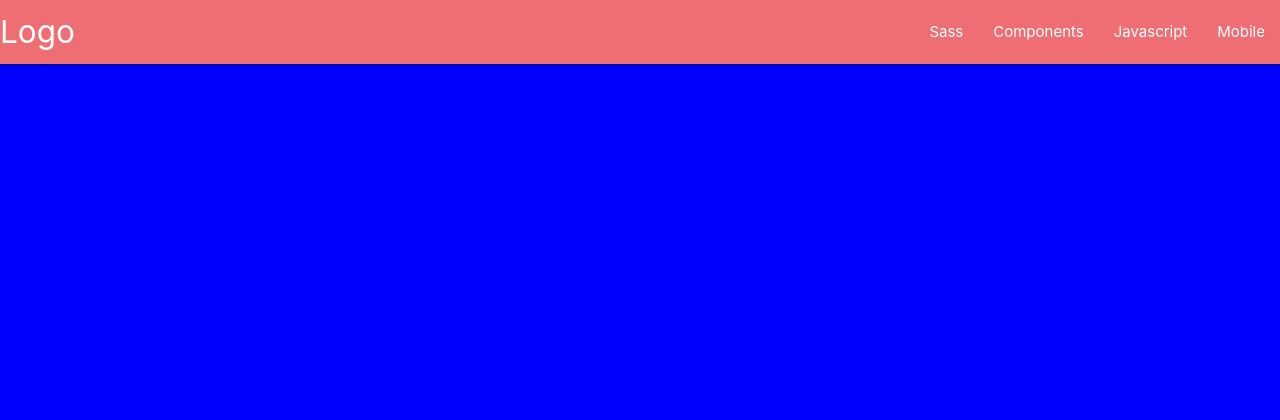
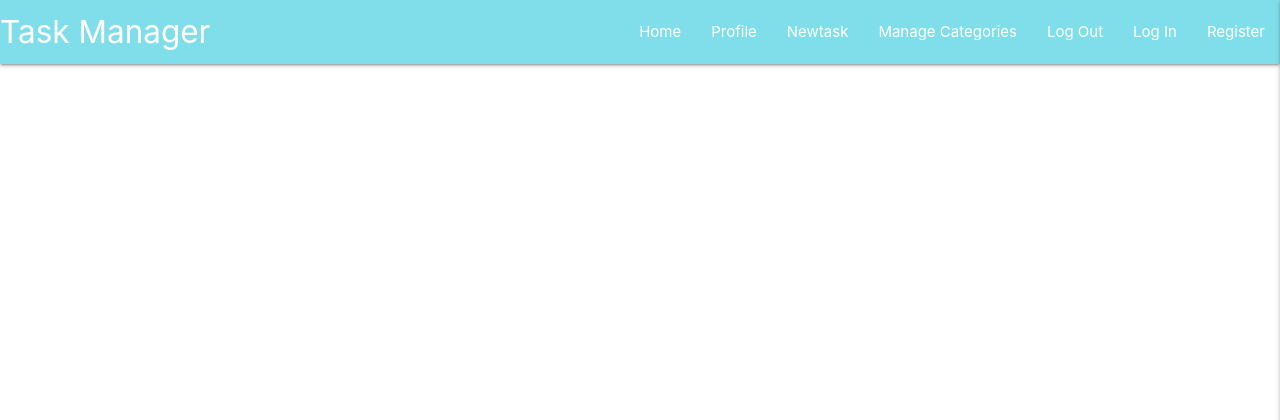
Before and after one commit to TNamdarian/flask-task-manager-project, a Flask app: page / in a window 1280 px wide. Shown: the top 420 px of the page. Run offline with Flask 2, Linux system fonts and the light colour scheme; data that the repository does not hold is empty; some libraries are stand-ins or nearby versions.

Commit message:
Add Materialize and sidenav

```diff
--- a/static/css/style.css
+++ b/static/css/style.css
@@ -1,3 +1,3 @@
-body {
-    background-color: blue;
+.text-shadow {
+    text-shadow: 2px, 2px, 2px rgba(0, 0, 0, 0.5);
 }
--- a/static/js/script.js
+++ b/static/js/script.js
@@ -0,0 +1,5 @@
+$(document).ready(function() {
+    $('.sidenav').sidenav({
+        edge: "right"
+    });
+});
--- a/templates/base.html
+++ b/templates/base.html
@@ -14,24 +14,34 @@
 <body>
     <header>
         <!-- top navbar -->
-        <nav>
+        <nav class="nav-extended text-shadow cyan lighten-3">
             <div class="nav-wrapper">
-                <a href="#!" class="brand-logo">Logo</a>
-                <a href="#" data-target="mobile-demo" class="sidenav-trigger"><i class="material-icons">menu</i></a>
+                <a href="{{ url_for('get_tasks') }}" class="brand-logo">Task Manager</a>
+                <a href="#" data-target="mobile-demo" class="sidenav-trigger right"><i class="fas fa-bars"></i></a>
                 <ul class="right hide-on-med-and-down">
-                    <li><a href="sass.html">Sass</a></li>
-                    <li><a href="badges.html">Components</a></li>
-                    <li><a href="collapsible.html">Javascript</a></li>
-                    <li><a href="mobile.html">Mobile</a></li>
+                    <li><a href="{{ url_for('get_tasks') }}">Home</a></li>
+                    <li><a href="#">Profile</a></li>
+                    <li><a href="#">Newtask</a></li>
+                    <li><a href="#">Manage Categories</a></li>
+                    <li><a href="#">Log Out</a></li>
+                    <li><a href="#">Log In</a></li>
+                    <li><a href="#">Register</a></li>
                 </ul>
             </div>
         </nav>
         <!-- mobile sidenavbar -->
         <ul class="sidenav" id="mobile-demo">
-            <li><a href="sass.html">Sass</a></li>
-            <li><a href="badges.html">Components</a></li>
-            <li><a href="collapsible.html">Javascript</a></li>
-            <li><a href="mobile.html">Mobile</a></li>
+            <li>
+                <h4 class="center-align cyan lighten-3">
+                </h4>
+            </li>
+            <li><a href="#">Home</a></li>
+            <li><a href="#">Profile</a></li>
+            <li><a href="#">Newtask</a></li>
+            <li><a href="#">Manage Categories</a></li>
+            <li><a href="#">Log Out</a></li>
+            <li><a href="#">Log In</a></li>
+            <li><a href="#">Register</a></li>
         </ul>
     </header>
     {% block content %}
```
